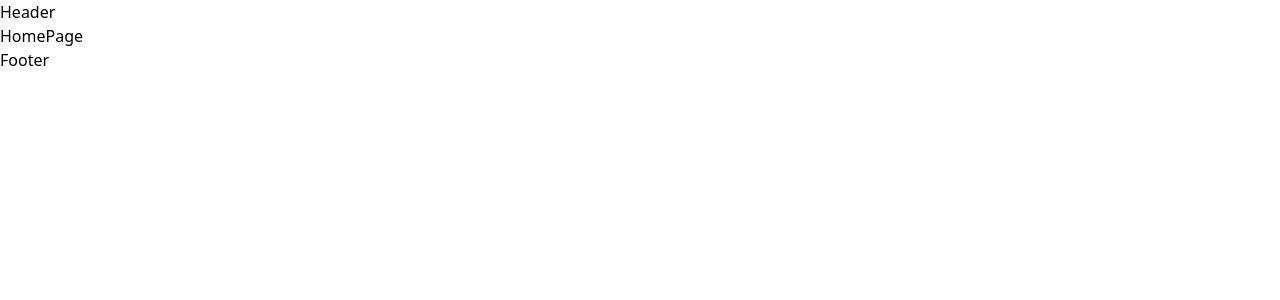
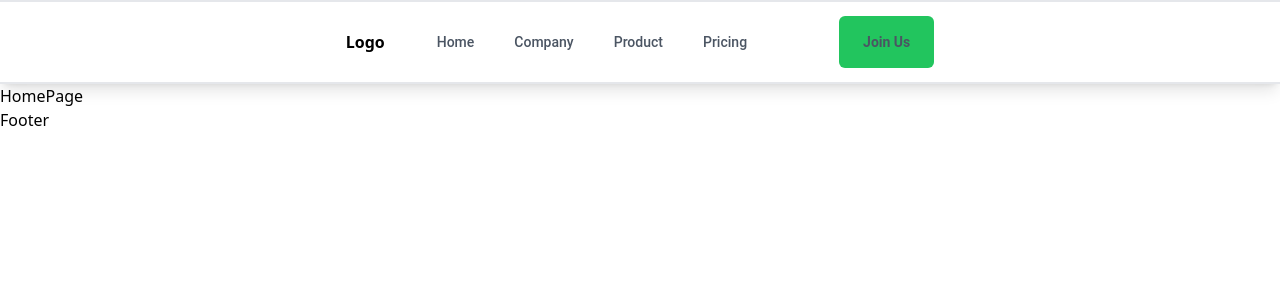
Before and after one commit to EfficientAI-tech/efficientai-frontend, a React (Create React App) app: page / in a window 1280 px wide. Shown: the top 300 px of the page. Built offline with nearby package versions, Linux system fonts and the light colour scheme.

Commit message:
designing header

```diff
--- a/package.json
+++ b/package.json
@@ -3,6 +3,7 @@
   "version": "0.1.0",
   "private": true,
   "dependencies": {
+    "@headlessui/react": "^1.7.18",
     "@testing-library/jest-dom": "^5.17.0",
     "@testing-library/react": "^13.4.0",
     "@testing-library/user-event": "^13.5.0",
--- a/src/Components/Header.js
+++ b/src/Components/Header.js
@@ -1,9 +1,149 @@
-import React from 'react'
+import React, { useState } from "react";
+import "../Styles/header.css";
+import { Transition } from "@headlessui/react";
+// import logo from "../Assets/Icon.png";
+const Header = () => {
+  const [isOpen, setIsOpen] = useState(false);
+  return (
+    <div className="bg-white border-y-2 shadow-lg">
+      <nav className="nav">
+        <div className="container max-w-7xl  mx-auto flex items-center justify-around">
+          <div className="flex items-center justify-between h-20">
+            <div className="flex">
+              <div className="flex-shrink-0 flex items-center">
+                <span className="text-black font-bold">Logo</span>
+                {/* <img src={logo} alt="" /> */}
+              </div>
+              <div className="hidden md:flex gap-20">
+                <div className="ml-10 flex items-baseline mt-2 space-x-4">
+                  <a
+                    href="/"
+                    className="text-gray-600 hover:text-black hover-underline px-3 py-2 rounded-md text-sm font-medium"
+                  >
+                    Home
+                  </a>
+                  <a
+                    href="/about"
+                    className="text-gray-600 hover:text-black hover-underline px-3 py-2 rounded-md text-sm font-medium"
+                  >
+                    Company
+                  </a>
+                  <a
+                    href="/product"
+                    className="text-gray-600 hover:text-black hover-underline px-3 py-2 rounded-md text-sm font-medium"
+                  >
+                    Product
+                  </a>
+                  <a
+                    href="/pricing"
+                    className="text-gray-600 hover:text-black hover-underline px-3 py-2 rounded-md text-sm font-medium"
+                  >
+                    Pricing
+                  </a>
+                </div>
+                <div className="flex items-center gap-4">
+                  <button className="text-gray-600 hover:text-black hover:bg-green-600 hover:font-bold px-6 py-4 rounded-md text-sm font-bold bg-green-500">
+                    Join Us
+                  </button>
+                </div>
+              </div>
+            </div>
+            <div className="-mr-2 flex items-center md:hidden">
+              <button
+                onClick={() => setIsOpen(!isOpen)}
+                type="button"
+                className="inline-flex items-center justify-center p-2 rounded-md text-gray-400 hover:text-white hover:bg-gray-700 focus:outline-none focus:bg-gray-700 focus:text-white mr-4"
+              >
+                <svg
+                  className="h-6 w-6"
+                  xmlns="http://www.w3.org/2000/svg"
+                  fill="none"
+                  viewBox="0 0 24 24"
+                  stroke="currentColor"
+                >
+                  <path
+                    strokeLinecap="round"
+                    strokeLinejoin="round"
+                    strokeWidth={2}
+                    d="M4 6h16M4 12h16M4 18h16"
+                  />
+                </svg>
+              </button>
+            </div>
+          </div>
+        </div>
 
-const Header = () => {
-  return (
-    <div>Header</div>
-  )
-}
+        <Transition
+          show={isOpen}
+          enter="transition ease-out duration-200 transform"
+          enterFrom="opacity-0 scale-95"
+          enterTo="opacity-100 scale-100"
+          leave="transition ease-in duration-75 transform"
+          leaveFrom="opacity-100 scale-100"
+          leaveTo="opacity-0 scale-95"
+          className="flex text-left px-2"
+        >
+          {(ref) => (
+            <div className="md:hidden px-6" ref={ref}>
+              <div className="px-2 pt-2 pb-3 space-y-1 sm:px-3 w-80">
+                <a
+                  href="/"
+                  className="flex justify-between items-center text-gray-600 hover:text-black block px-3 py-2 text-base font-medium border-b-2 border-t-2"
+                >
+                  <span>Home</span>
+                  <span className="text-green-600">
+                    <ion-icon name="chevron-forward-outline"></ion-icon>
+                  </span>
+                </a>
+                <a
+                  href="/"
+                  className="flex justify-between items-center text-gray-600 hover:text-black block px-3 py-2 border-b-2 text-base font-medium"
+                >
+                  <span>Company</span>
+                  <span className="text-green-600">
+                    <ion-icon name="chevron-forward-outline"></ion-icon>
+                  </span>
+                </a>
+                <a
+                  href="/"
+                  className="flex justify-between items-center text-gray-600 hover:text-black block px-3 py-2 border-b-2 text-base font-medium"
+                >
+                  <span>Product</span>
+                  <span className="text-green-600">
+                    <ion-icon name="chevron-forward-outline"></ion-icon>
+                  </span>
+                </a>
+                <a
+                  href="/"
+                  className="flex justify-between items-center text-gray-600 hover:text-black block px-3 py-2 border-b-2 text-base font-medium"
+                >
+                  <span>Pricing</span>
+                  <span className="text-green-600">
+                    <ion-icon name="chevron-forward-outline"></ion-icon>
+                  </span>
+                </a>
+              </div>
 
-export default Header
+              <button className="flex w-full text-center items-center text-gray-600 hover:text-black text-center hover:bg-green-600 hover:font-bold px-6 py-4 rounded-md text-sm font-bold bg-green-500">
+                Sign Up
+              </button>
+              <div className="flex items-center px-2 pt-2 pb-3 space-y-1 sm:px-3">
+                <button className="text-gray-600 hover:text-black hover:bg-gray-100 px-6 py-4 rounded-md text-sm font-medium">
+                  Login
+                </button>
+                <a
+                  href="/"
+                  className="text-gray-600 hover:text-black px-3 py-2 rounded-md text-sm font-medium"
+                >
+                  Contact Us
+                </a>
+              </div>
+            </div>
+          )}
+        </Transition>
+      </nav>
+    </div>
+  );
+};
+
+export default Header;
--- /dev/null
+++ b/src/Styles/header.css
@@ -0,0 +1,35 @@
+.hover-underline {
+    position: relative;
+  }
+
+  .hover-underline::after {
+    content: '';
+    position: absolute;
+    left: 0;
+    bottom: -24px; /* Adjust this value to change the distance between text and underline */
+    width: 100%;
+    height: 2px;
+    background-color: #024c02b5; /* Add your desired color here */
+    transform: scaleX(0);
+    transition: transform 0.3s ease;
+  }
+
+  .hover-underline:hover::after {
+    transform: scaleX(1.5);
+  }
+
+a{
+  font-family: 'Roboto';
+  font-style: normal;
+  font-weight: 700;
+  font-size: 15px;
+  line-height: 24px;
+}
+
+button{
+  font-family: 'Roboto';
+  font-style: normal;
+  font-weight: 700;
+  font-size: 15px;
+  line-height: 24px;
+}
```
Also changed, not shown: 1 other file (tests, documents, lock files or other folders).
